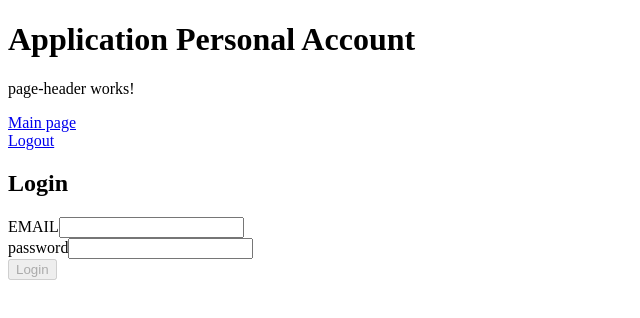
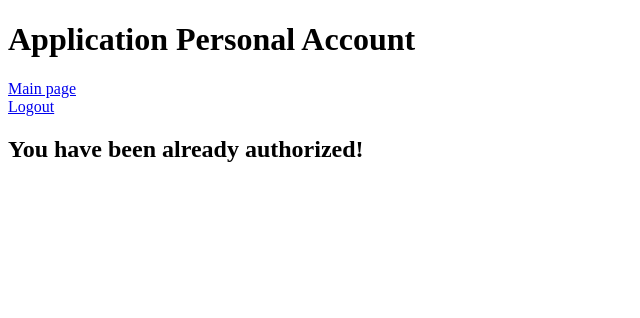
Before and after one commit to kokovych/angular_register_login_app, an Angular app: page /login in a window 1280 px wide. Shown: the top 318 px of the page, without its empty margins (0-640 px from the left). Built offline with nearby package versions, Linux system fonts and the light colour scheme; sample sign-in values are in the browser's storage.

Commit message:
small refactoring for login

```diff
--- a/src/app/_services/check-auth.service.ts
+++ b/src/app/_services/check-auth.service.ts
@@ -13,8 +13,7 @@ export class CheckAuthService {
     if (auth_token){
       console.log(auth_token);
       return true;
-    } else {
-      return false;
     }
+    return false;
   }
 }
--- a/src/app/login/login.component.html
+++ b/src/app/login/login.component.html
@@ -2,8 +2,8 @@
 
 </app-page-header>
 
+<div *ngIf="!userIsAuthorize">
   <h2>Login</h2>
-
   <form [formGroup] ="userLoginForm" (ngSubmit) = "onSubmit(userLoginForm.value)">
     <div class="form-group">
       <label for="email" >EMAIL</label>
@@ -43,6 +43,8 @@
               [disabled]="userLoginForm.invalid">Login</button>
     </div>
   </form>
+</div>
 
-
-<!--</div>-->
+<div *ngIf="userIsAuthorize">
+  <h2>You have been already authorized!</h2>
+</div>
--- a/src/app/login/login.component.ts
+++ b/src/app/login/login.component.ts
@@ -4,6 +4,7 @@ import { Router} from '@angular/router';
 
 import { User } from '../_models/user';
 import { LoginUserService } from '../_services/loginuser.service';
+import { CheckAuthService } from "../_services/check-auth.service";
 
 
 @Component({
@@ -12,14 +13,17 @@ import { LoginUserService } from '../_services/loginuser.service';
   styleUrls: ['./login.component.css']
 })
 export class LoginComponent implements OnInit {
-  constructor(private _loginUserService: LoginUserService, private router: Router) {
+  constructor(
+    private _loginUserService: LoginUserService,
+    private router: Router,
+    private _checkAuth: CheckAuthService) {
     this.router.routeReuseStrategy.shouldReuseRoute = function() {
       return false;
     };
   }
   user: User = new User();
   userLoginForm: FormGroup;
-
+  userIsAuthorize: boolean = this._checkAuth.isAuthorized();
 
   ngOnInit() {
     this.userLoginForm = new FormGroup({
--- a/src/app/page-header/page-header.component.html
+++ b/src/app/page-header/page-header.component.html
@@ -1,6 +1,4 @@
-<p>
-  page-header works!
-</p>
+<div>
   <nav>
     <div>
       <a routerLink="/">Main page</a>
@@ -17,3 +15,4 @@
       <br>
     </div>
   </nav>
+</div>
```
Lines whose indentation alone changed are shown as unchanged.
